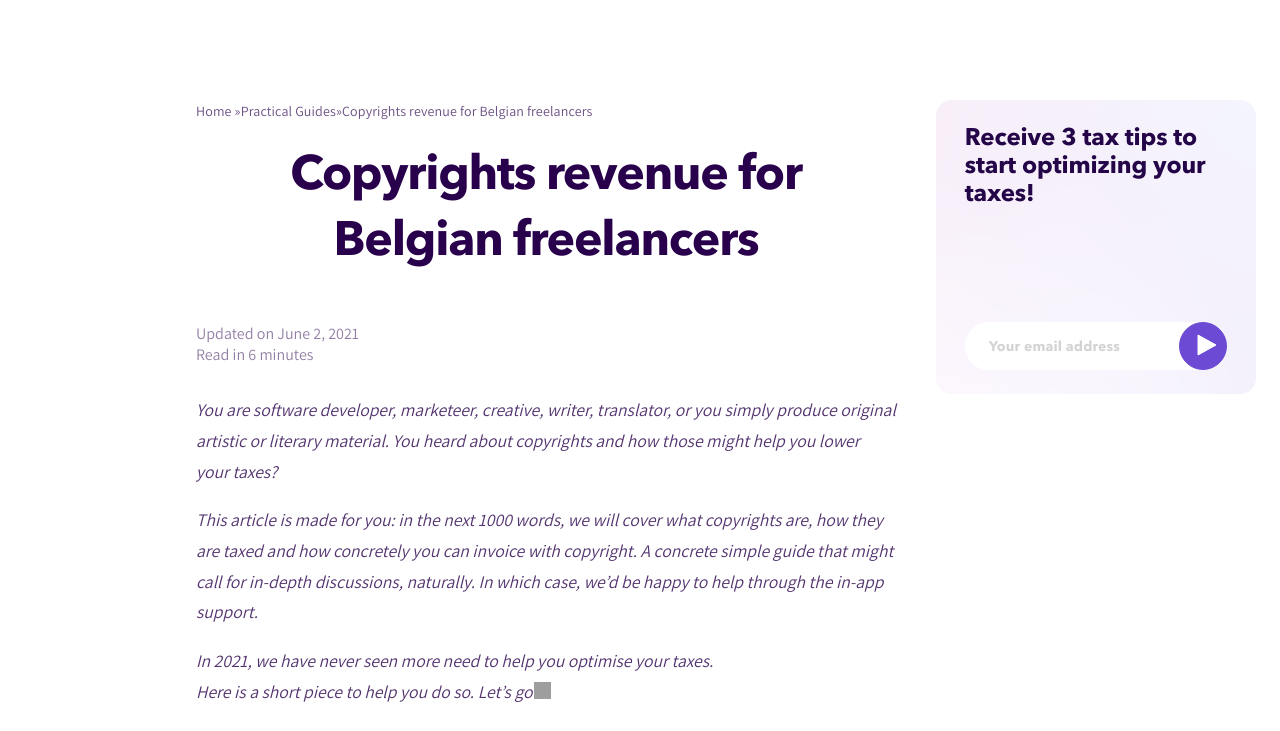
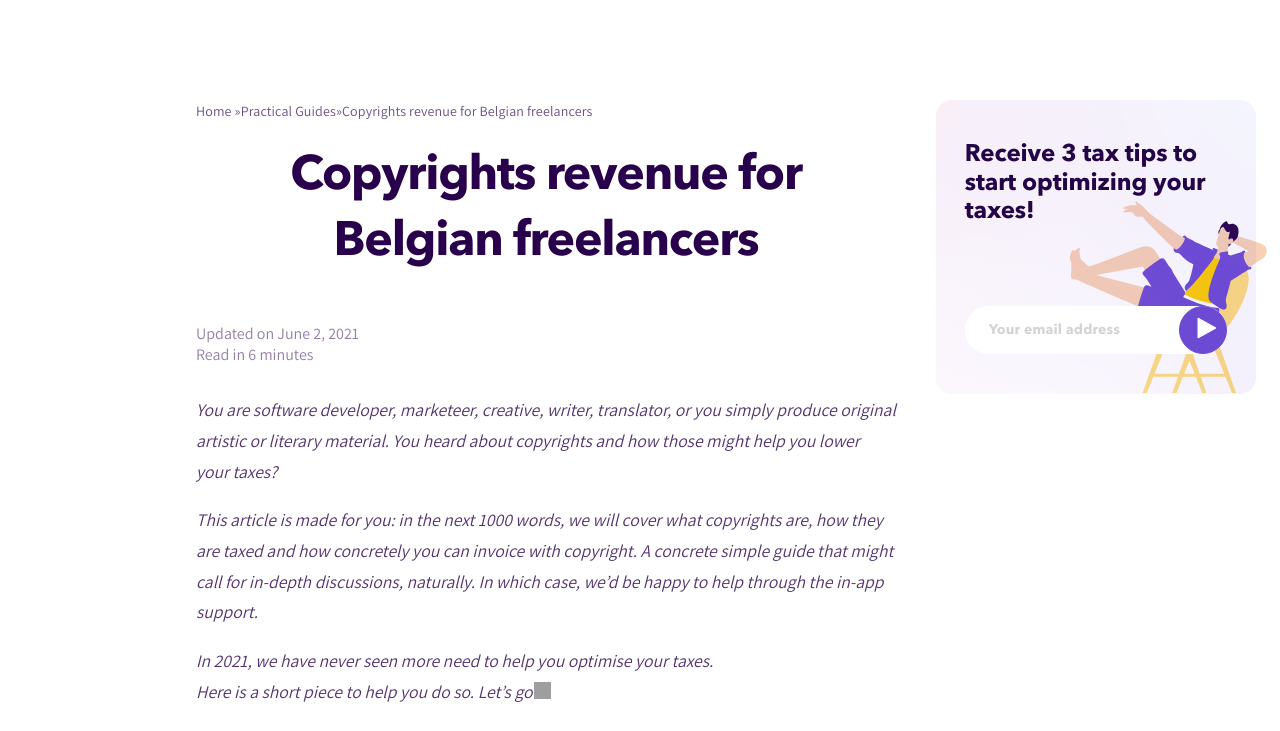
Before and after one commit to Torfeltorfel/CodingChallenge, a React app: page / in a window 1280 px wide. Shown: the top 731 px of the page. Built offline with nearby package versions, Linux system fonts and the light colour scheme; grey boxes are pictures that could not be loaded.

Commit message:
💄 Add men image

```diff
--- a/src/components/stickyBanner/StickyBanner.js
+++ b/src/components/stickyBanner/StickyBanner.js
@@ -1,6 +1,7 @@
-import React from "react";
-import "./stickyBanner.css";
-import PlayIcon from "./PlayIcon.js";
+import React from 'react';
+import './stickyBanner.css';
+import PlayIcon from './PlayIcon.js';
+import menImg from './menImg.svg';
 
 export default function StickyBanner() {
   return (
@@ -21,6 +22,7 @@ export default function StickyBanner() {
               <PlayIcon />
             </button>
           </form>
+          <img src={menImg} alt="men" className="bannerSection-men" />
         </div>
       </div>
     </>
--- a/src/components/stickyBanner/stickyBanner.css
+++ b/src/components/stickyBanner/stickyBanner.css
@@ -1,10 +1,8 @@
 .bannerSection {
-  box-sizing: border-box;
   width: 20rem;
   height: 18.375rem;
   position: sticky;
-  top: 100px;
-  display: flex;
+  top: 6.25rem;
 }
 
 .bannerSection-gradient {
@@ -20,8 +18,9 @@
 .bannerSection-content {
   display: flex;
   flex-direction: column;
-  justify-content: space-between;
-  padding: 1.5rem 1.8rem;
+  justify-content: space-around;
+  padding: 0 1.8rem;
+  height: 100%;
 }
 
 .containerStickyBanner--headline {
@@ -80,3 +79,10 @@ button {
 button:focus {
   opacity: 0.9;
 }
+
+.bannerSection-men {
+  transform: translate(105px, 50px);
+  position: absolute;
+  z-index: -200;
+  height: 65%;
+}
--- a/src/index.css
+++ b/src/index.css
@@ -1,4 +1,5 @@
 :root {
+  box-sizing: border-box;
   --radial-background: radial-gradient(
       63.37% 115.51% at 40.63% 138.29%,
       #d7b7ff 0%,
```
Also changed, not shown: src/components/stickyBanner/menImg.svg (added).
